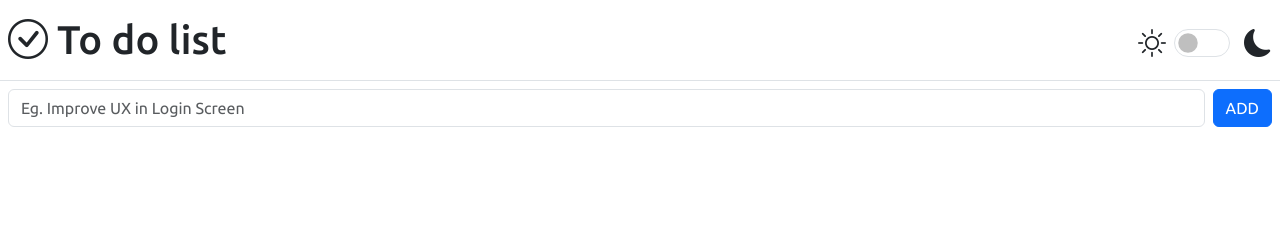
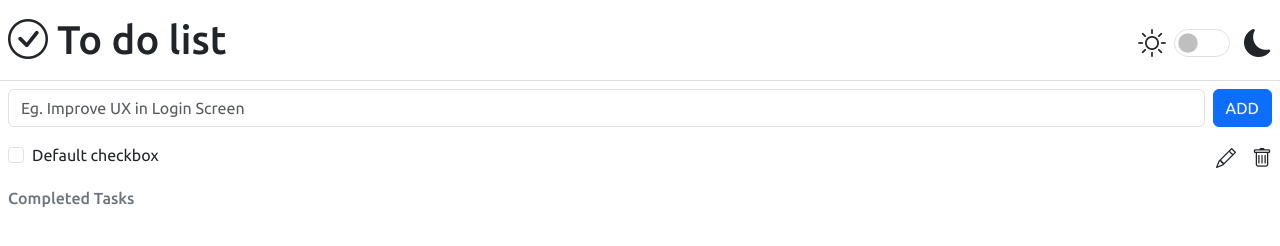
Before and after one commit to Milinda55/To-do-list, a website built with Vite: page index.html in a window 1280 px wide. Built offline with nearby package versions, Linux system fonts and the light colour scheme.

Commit message:
Implement the to-do-list and do-list

```diff
--- a/index.html
+++ b/index.html
@@ -4,6 +4,7 @@
     <meta charset="UTF-8" />
     <meta name="viewport" content="width=device-width, initial-scale=1.0" />
     <link rel="stylesheet" href="./src/css/style.css">
+    <script type="module" src="./src/js/main.js"></script>
     <title>To do list</title>
   </head>
   <body>
@@ -31,6 +32,26 @@
             </div>
           </form>
         </section>
+        <section id="tasks-list" class="p-2">
+          <!--          <h5 class="text-secondary">Tasks</h5>-->
+          <section>
+            <div class="task-item d-flex justify-content-between">
+              <div class="form-check">
+                <input class="form-check-input" type="checkbox" value="" id="flexCheckDefault">
+                <label class="form-check-label" for="flexCheckDefault">
+                  Default checkbox
+                </label>
+              </div>
+              <div class="d-flex gap-3 fs-5">
+                <i class="bi bi-pencil"></i>
+                <i class="bi bi-trash"></i>
+              </div>
+            </div>
+          </section>
+        </section>
+        <section id="completed-task-list" class="p-2">
+          <h6 class="text-secondary">Completed Tasks</h6>
+        </section>
 
 
       </main>
```
Also changed, not shown: src/js/main.js (added).
